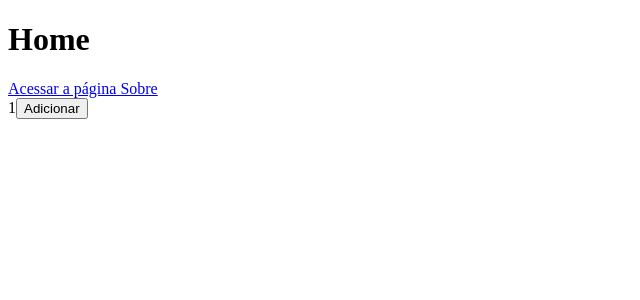
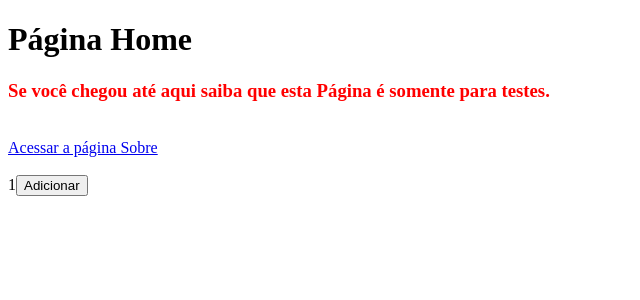
Before and after one commit to cabraldasilvac/ideia-unica, a Next.js app: page / in a window 1280 px wide. Shown: the top 300 px of the page, without its empty margins (0-640 px from the left). Built offline with nearby package versions, Linux system fonts and the light colour scheme.

Commit message:
update files

```diff
--- a/pages/api/tempo.js
+++ b/pages/api/tempo.js
@@ -8,7 +8,7 @@ async function tempo(request, response) {
 
   response.setHeader('Cache-Control', 's-maxage=10, stale-while-revalidate');
   response.json({
-      date: dynamicDate.toGMTString(),
+      date: dynamicDate.toUTCString(),
       inscritos: inscritos
   });
 }
--- a/pages/index.js
+++ b/pages/index.js
@@ -2,24 +2,28 @@ import { useState } from 'react';
 import Link from 'next/link';
 
 function Home(){
-    return(<div><h1>Home</h1>
+    return(<div><h1>Página  Home</h1>
+     <h3> <font color="red">Se você chegou até aqui saiba que esta Página é somente para testes.</font></h3><br/>
     <Link href="/sobre">
         <a>Acessar a página Sobre</a>
-        </Link>
+        </Link><br/>
         <br/><Contador />
     </div>)
+
+
 }
 function Contador() {
     const [contador, setContador] = useState(1);
 
     function adicionarContador() {
-        setContador(contador ++);
+        setContador(contador++);
     }
         return (
           <div>
               <div> {contador}
               <button onClick = { adicionarContador } > Adicionar </button>
               </div>
+
           </div>
     )
 }
--- a/pages/tempo.js
+++ b/pages/tempo.js
@@ -4,7 +4,7 @@ import Link from 'next/link';
 function Tempo(props) {
     console.log('> Passando pelo Frontend;')
     const dynamicDate = new Date();
-    const dynamicDateString = dynamicDate.toGMTString();
+    const dynamicDateString = dynamicDate.toUTCString();
 
     return
         (
@@ -18,7 +18,7 @@ function Tempo(props) {
 export async function getStaticProps() {
     console.log('> Passando pelo getStaticProps();');
     const staticDate = new Date();
-    const staticDateString = staticDate.toGMTString();
+    const staticDateString = staticDate.toUTCString();
 
     return{
         props: {
```
